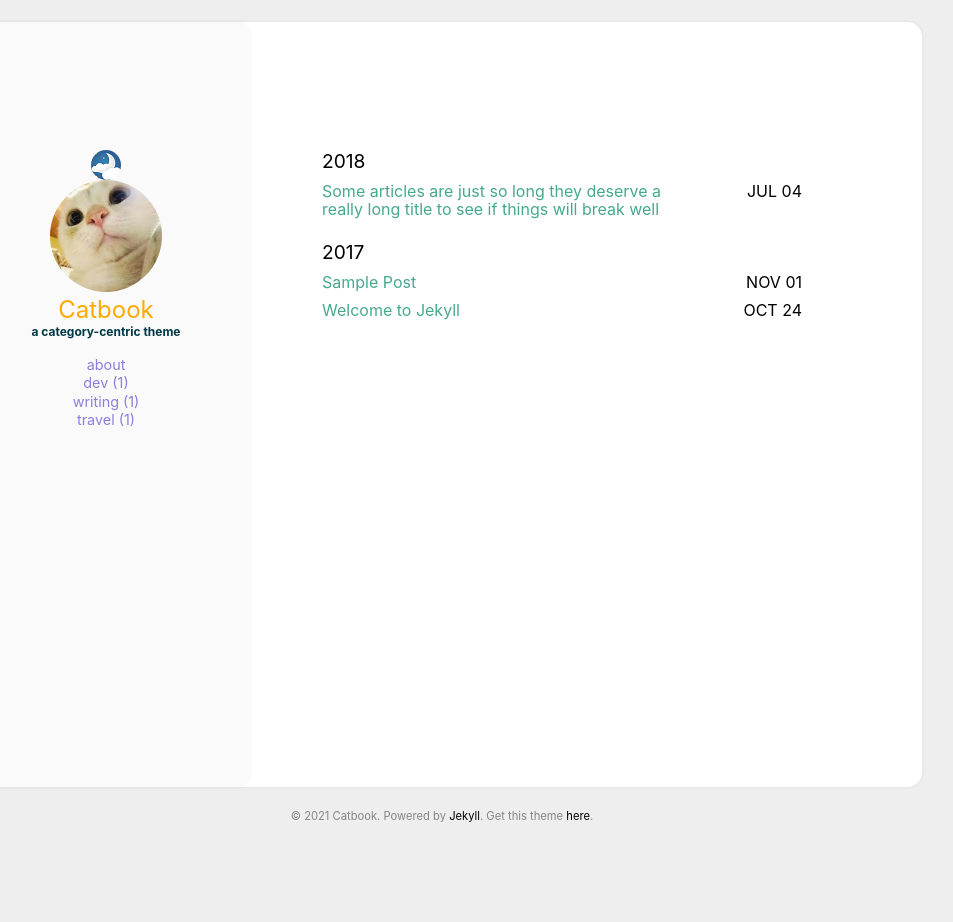
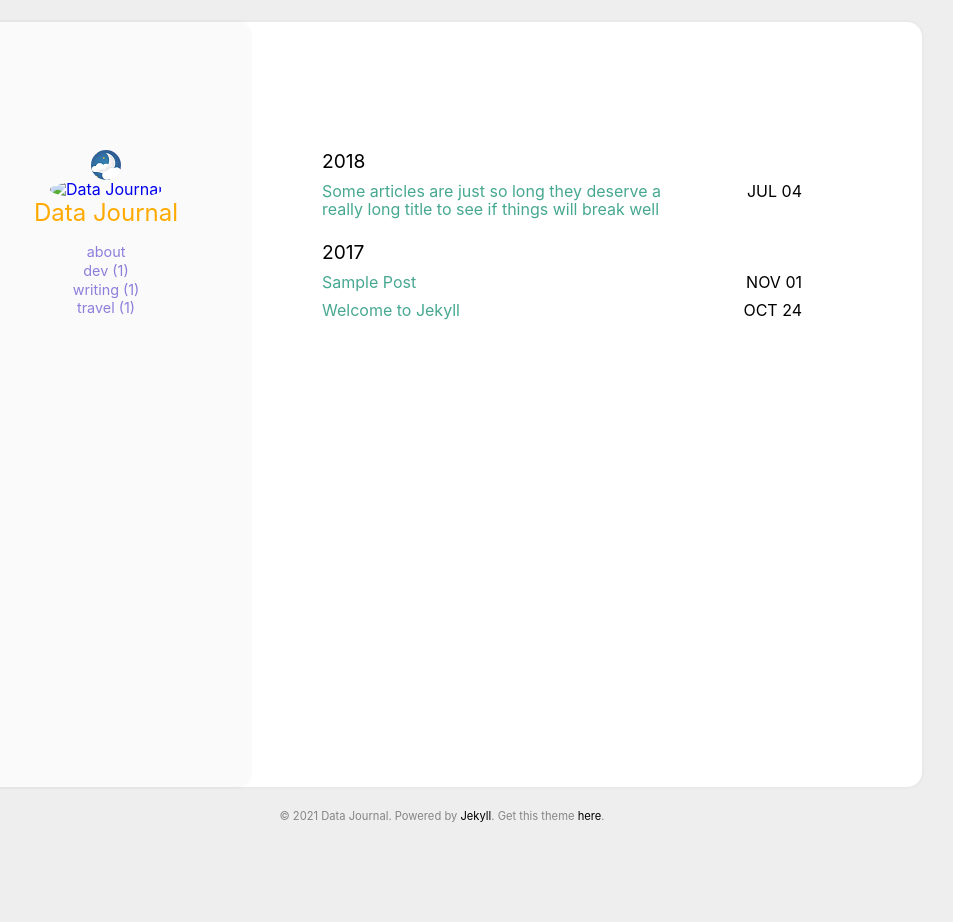
Before and after one commit to Tea-pott/Data-Journal, a Jekyll site: the page built from index.html, in a window 1280 px wide. Shown: the whole page, without its empty margins (198-1151 px from the left). Built offline with Jekyll 4.4.1, drawn with Linux system fonts in a browser that asks for light colours.

Commit message:
first commit

```diff
--- a/_config.yml
+++ b/_config.yml
@@ -1,13 +1,11 @@
 
-title: Catbook #Your awesome title
+title: Data Journal #Your awesome title
 email: #youremail@domain.com
 description: > # this means to ignore newlines until "baseurl"
-  Write an awesome description for your new site here. You can edit this
-  line in _config.yml. It will appear in your document head meta (for
-  Google search results) and in your feed.xml site description.
+  Journey toward Data Science
 
-baseurl: # the subpath of the site
-url: http://starry99.github.io/catbook # the base hostname & protocol for your site
+baseurl: "/Data-Journal" # the subpath of the site
+url: "" # the base hostname & protocol for your site
 
 permalink: /:year-:month/:title
 timezone:
@@ -18,10 +16,10 @@ google_analytics: #UA—XXXXXXXX-X
 disqus_shortname: #disqus shortname
 
 user:
-  name: Catbook
-  pic: /assets/img/cat.jpg
-  picAlt: "catbook"
-  job: a category-centric theme
+  name: Data Journal
+  pic:
+  picAlt: "Data Journal"
+  job:
   aboutme: true # comment this out if you don't need the 'about' page.
 
 exclude:
```
